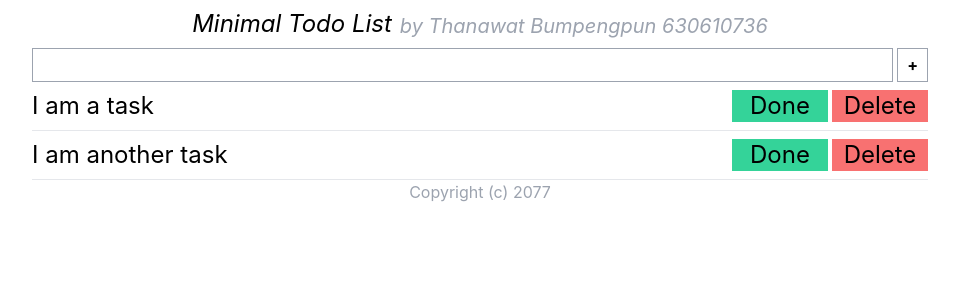
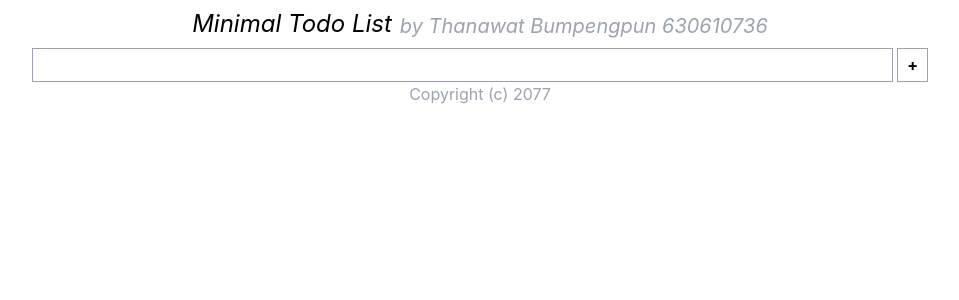
Before and after one commit to cpe-cmu-261207/lab-05-0736b, a React (Create React App) app: page / in a window 1280 px wide. Shown: the top 300 px of the page, without its empty margins (160-1119 px from the left). Built offline with nearby package versions, Linux system fonts and the light colour scheme.

Commit message:
header task todo

```diff
--- a/src/App.tsx
+++ b/src/App.tsx
@@ -1,6 +1,8 @@
 import React from 'react';
 import { useState } from 'react'
+import Header from './components/Header'
 import Todo from './components/Todo'
+import Footer from './components/Footer'
 
 function App() {
 
@@ -11,52 +13,12 @@ function App() {
   return (
     <div>
 
-      {/* header section */}
-      <div className='flex justify-center items-end space-x-2'>
-        <span className='text-center italic my-2 text-2xl'>Minimal Todo List </span>
-        <span className='text-gray-400 italic my-2 text-xl'>by Thanawat Bumpengpun 630610736</span>
-      </div>
+      <Header/>
 
-      {/* todo section */}
-      <div className='mx-auto max-w-4xl'>
+      <Todo/>
 
-        {/* task input and add button */}
-        <div className='flex space-x-1'>
-          <input className='border border-gray-400 w-full text-2xl'
-            onKeyDown={onKeyDownCallback} ></input>
-          <button className='border border-gray-400 w-8 font-bold'>+</button>
-        </div>
+      <Footer/>
 
-        {/* tasks section */}
-        <div>
-          {/* task example */}
-          {/* Please convert this into a task component */}
-          <div
-            className="flex justify-between h-8 items-center py-6 border-b"
-          >
-            <span className="text-2xl"> I am a task </span>
-            <div className="flex space-x-1 items-center">
-              <button className="bg-green-400 w-24 text-2xl" >Done</button>
-              <button className="bg-red-400 w-24 text-2xl" >Delete</button>
-            </div>
-          </div>
-
-          {/* another task example */}
-          <div
-            className="flex justify-between h-8 items-center py-6 border-b"
-          >
-            <span className="text-2xl"> I am another task </span>
-            <div className="flex space-x-1 items-center">
-              <button className="bg-green-400 w-24 text-2xl" >Done</button>
-              <button className="bg-red-400 w-24 text-2xl" >Delete</button>
-            </div>
-          </div>
-
-        </div>
-      </div>
-
-      {/* footer section */}
-      <p className='text-center text-gray-400'> Copyright (c) 2077</p>
     </div>
   );
 }
--- /dev/null
+++ b/src/components/Footer.tsx
@@ -0,0 +1,9 @@
+const Footer = () => {
+    return (
+        <div>
+        <p className='text-center text-gray-400'> Copyright (c) 2077</p>
+      </div>
+    )
+}
+
+export default Footer;
--- /dev/null
+++ b/src/components/Header.tsx
@@ -0,0 +1,10 @@
+const Header = () => {
+    return (
+      <div className='flex justify-center items-end space-x-2'>
+      <span className='text-center italic my-2 text-2xl'>Minimal Todo List </span>
+      <span className='text-gray-400 italic my-2 text-xl'>by Thanawat Bumpengpun 630610736</span>
+     </div>
+    )
+}
+
+export default Header
--- a/src/components/Task.tsx
+++ b/src/components/Task.tsx
@@ -7,10 +7,12 @@ type TaskProps = {
 
 const Task = ({id, name, doneFn, deleteFn} : TaskProps) => {
     return (
-        <div>
-            {name}
-            <button onClick = { () => doneFn(id) }>Done</button>
-            <button onClick = { () => deleteFn(id) }>Delete</button>
+        <div className="flex justify-between h-8 items-center py-6 border-b">
+            <span className="text-2xl"> {name} </span>
+            <div className="flex space-x-1 items-center">
+            <button className="bg-green-400 w-24 text-2xl" onClick = { () => doneFn(id) }>Done</button>
+            <button className="bg-red-400 w-24 text-2xl" onClick = { () => deleteFn(id) }>Delete</button>
+            </div>
         </div>
     )
 }
--- a/src/components/Todo.tsx
+++ b/src/components/Todo.tsx
@@ -19,7 +19,7 @@ const TodoList = () => {
     const addTask = (taskName: string) => {
         const newId = (new Date()).getTime()
 
-        const newTasks = [...tasks, {id: newId, name: taskName}]
+        const newTasks = [{id: newId, name: taskName}, ...tasks]
 
         setTasks(newTasks)
     }
@@ -35,10 +35,11 @@ const TodoList = () => {
     }
 
     return (
-        <div style={{backgroundColor: 'yellow'}}>
-            <h3>React todo list</h3>
-            <input onChange={onChangeCallback}></input>
-            <button onClick={() => addTask(curTask)}>Add Task</button>
+        <div className='mx-auto max-w-4xl'>
+            <div className='flex space-x-1'>
+            <input className='border border-gray-400 w-full text-2xl' onChange={onChangeCallback}></input>
+            <button className='border border-gray-400 w-8 font-bold' onClick={() => addTask(curTask)}>+</button>
+            </div>
             {tasks.map( x => <Task id={x.id} name={x.name} doneFn={doneTask} deleteFn={deleteTask}/>)}
         </div>
     )
```
